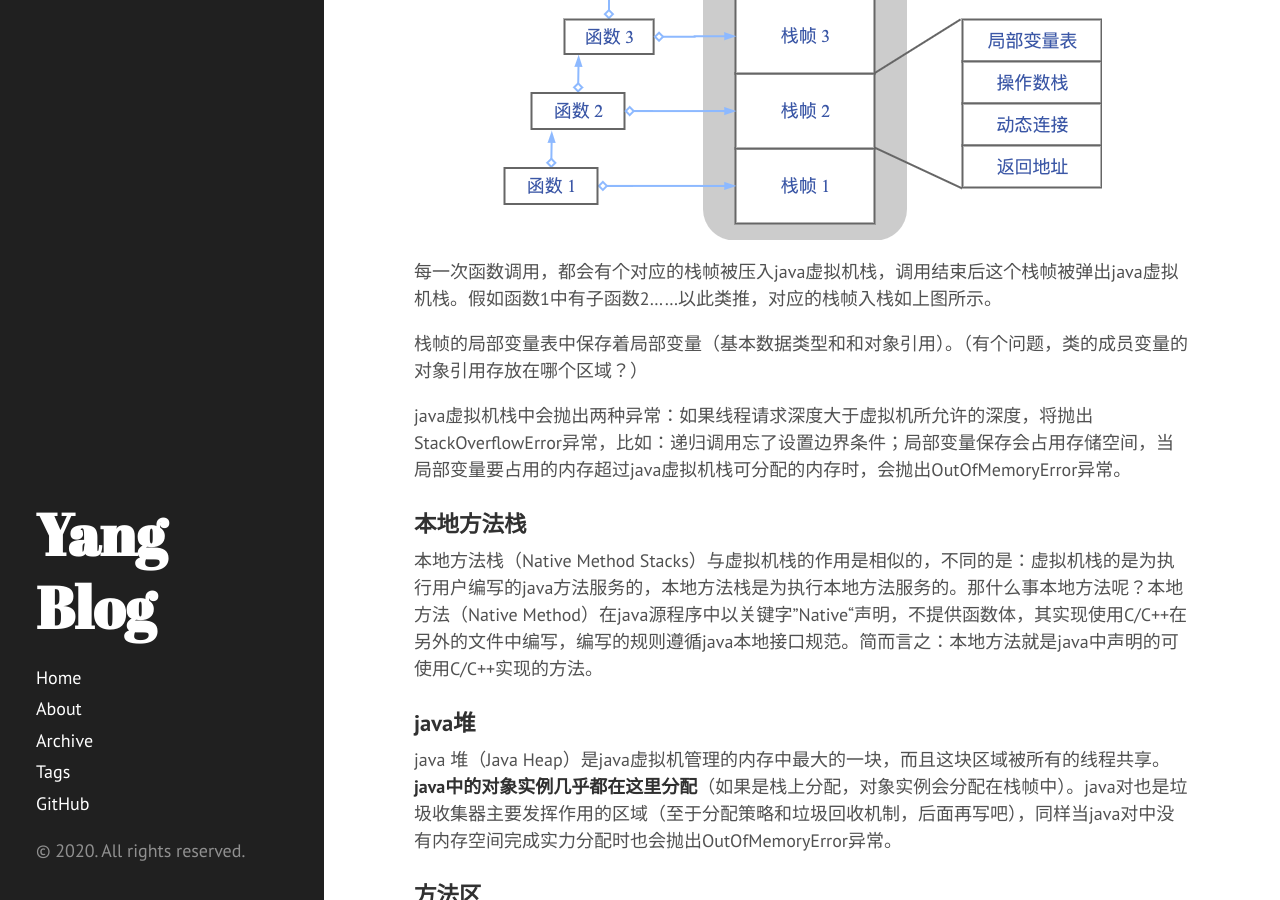
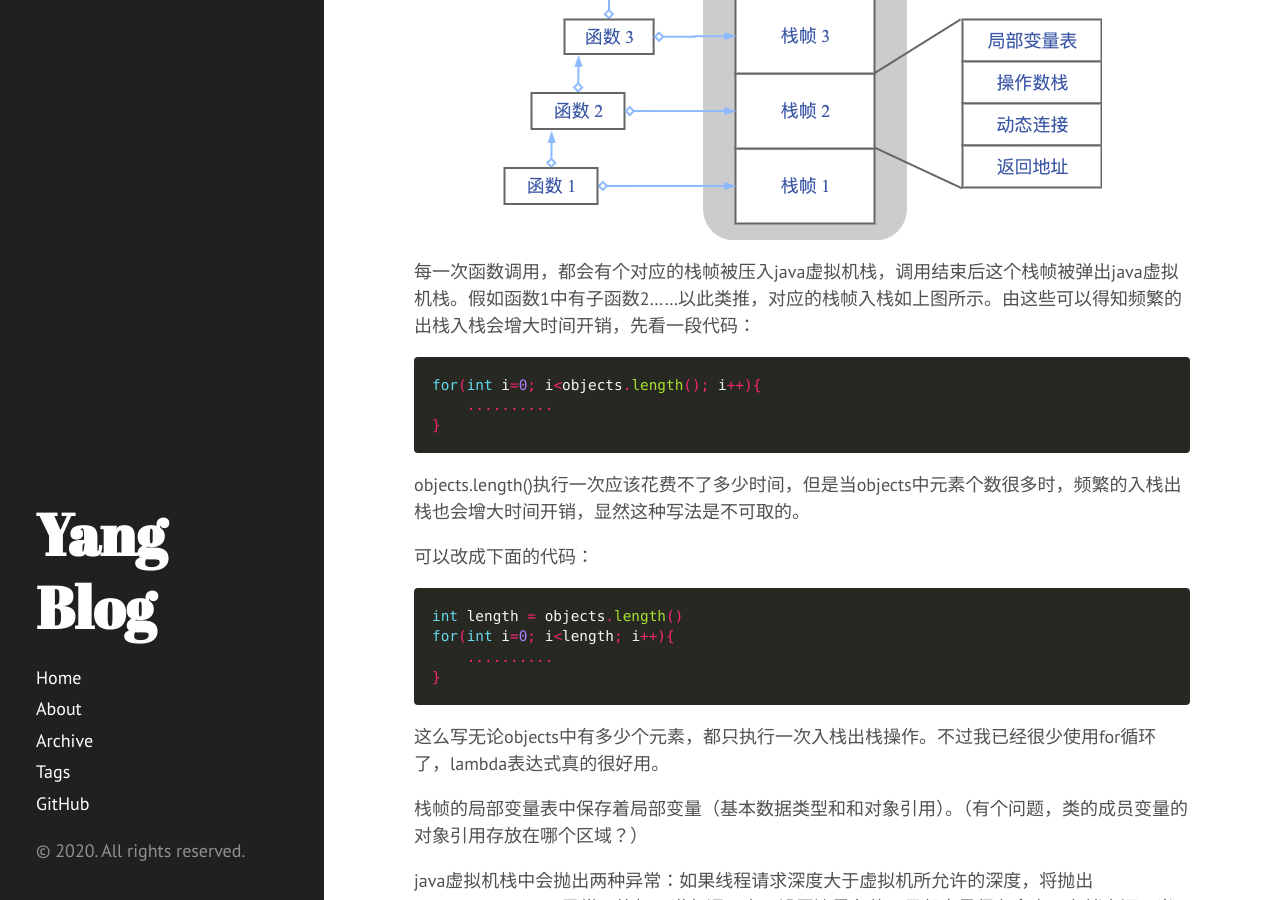
Before and after one commit to diego1109/diego1109.github.io, a Jekyll site: the page built from _posts/2020-05-09-jvm-architecture-introduce.md, in a window 1280 px wide and 900 px high, scrolled down 2090 px. Built offline with Jekyll 4.4.1, drawn with Linux system fonts in a browser that asks for light colours; nearby versions of some CDN libraries; comment, search, counter and statistics services are not loaded.

Commit message:
blog: update jvm runtime data area

`````diff
--- a/_posts/2020-05-09-jvm-architecture-introduce.md
+++ b/_posts/2020-05-09-jvm-architecture-introduce.md
@@ -39,7 +39,26 @@ java虚拟机栈（Java Virtual Machine Stack）也是线程私有的，类的
 
 <div align="center"><img src="/images/stack-and-method-involve.png" ></div>
 
-每一次函数调用，都会有个对应的栈帧被压入java虚拟机栈，调用结束后这个栈帧被弹出java虚拟机栈。假如函数1中有子函数2......以此类推，对应的栈帧入栈如上图所示。
+每一次函数调用，都会有个对应的栈帧被压入java虚拟机栈，调用结束后这个栈帧被弹出java虚拟机栈。假如函数1中有子函数2......以此类推，对应的栈帧入栈如上图所示。由这些可以得知频繁的出栈入栈会增大时间开销，先看一段代码：
+
+````java
+for(int i=0; i<objects.length(); i++){
+    ..........
+}
+````
+
+objects.length()执行一次应该花费不了多少时间，但是当objects中元素个数很多时，频繁的入栈出栈也会增大时间开销，显然这种写法是不可取的。
+
+可以改成下面的代码：
+
+````java
+int length = objects.length()
+for(int i=0; i<length; i++){
+    ..........
+}
+````
+
+ 这么写无论objects中有多少个元素，都只执行一次入栈出栈操作。不过我已经很少使用for循环了，lambda表达式真的很好用。
 
 栈帧的局部变量表中保存着局部变量（基本数据类型和和对象引用）。（有个问题，类的成员变量的对象引用存放在哪个区域？）
 
`````
